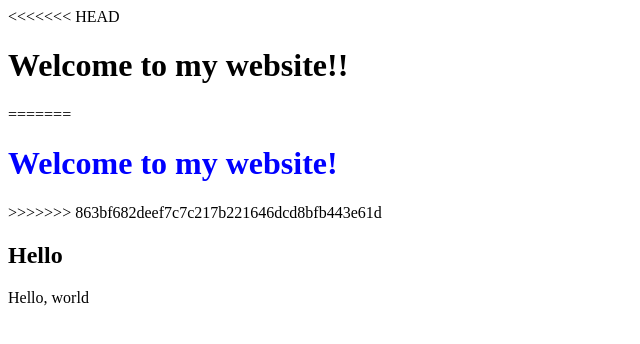
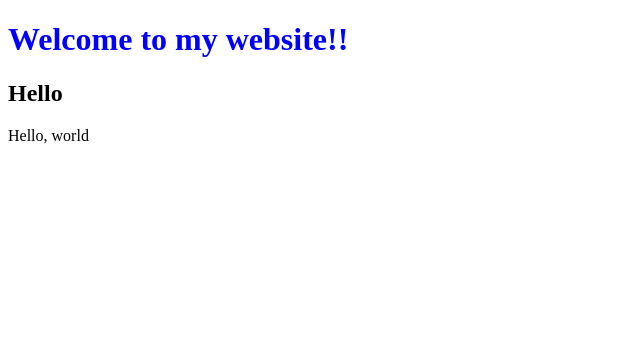
Before and after one commit to Lipovuy/hello, a plain HTML site: page index.html in a window 1280 px wide. Shown: the whole page, without its empty margins (0-640 px from the left). Drawn offline with Linux system fonts and the light colour scheme.

Commit message:
Flix merge conflict

```diff
--- a/index.html
+++ b/index.html
@@ -5,11 +5,7 @@
 	<title>Hello!</title>
 </head>
 <body>
-<<<<<<< HEAD
-	<h1>Welcome to my website!!</h1>
-=======
-	<h1 style="color: blue;">Welcome to my website!</h1>
->>>>>>> 863bf682deef7c7c217b221646dcd8bfb443e61d
+	<h1 style="color: blue;">Welcome to my website!!</h1>
 	<h2>Hello</h2>
 	Hello, world
 </body>
```
